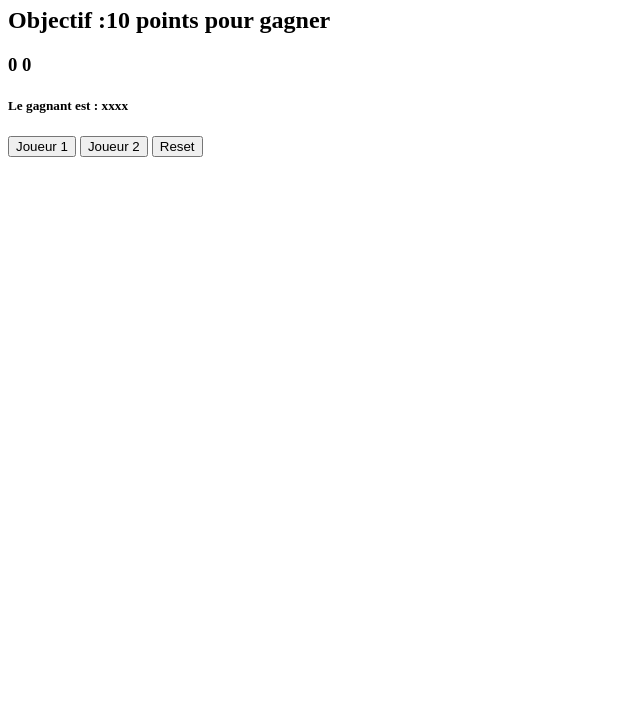
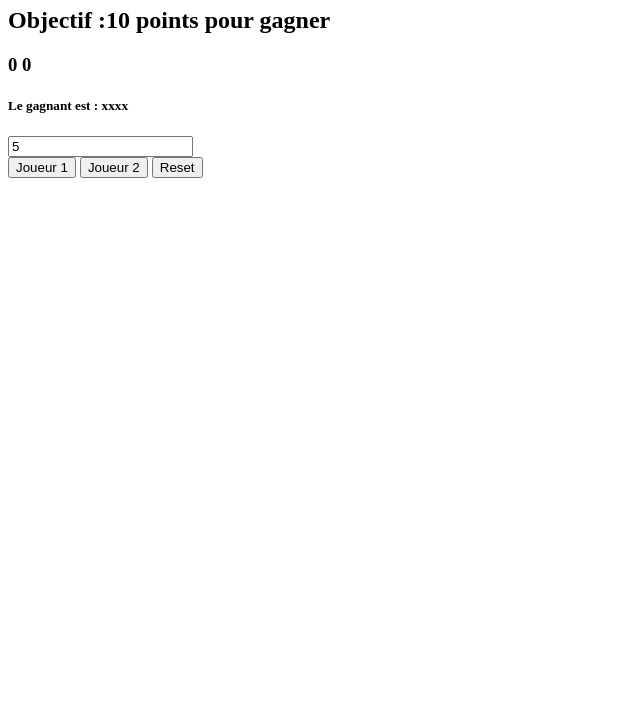
Before and after one commit to StevenSpy/ScoreKeeper, a plain HTML site: page index.html in a window 1280 px wide. Shown: the part 73-800 px from the top of the page, without its empty margins (0-640 px from the left). Drawn offline with Linux system fonts and the light colour scheme.

Commit message:
added an iput in a section in order to choose a score to reach

```diff
--- a/index.html
+++ b/index.html
@@ -21,6 +21,16 @@
       <h5>Le gagnant est : <span class="winner">xxxx</span></h5>
     </section>
 
+    <section>
+      <input
+        type="number"
+        min="1"
+        class="objectif"
+        placeholder="Entrez le score à visé"
+        value="5"
+      />
+    </section>
+
     <button class="J1">Joueur 1</button>
     <button class="J2">Joueur 2</button>
     <button class="reset">Reset</button>
```
